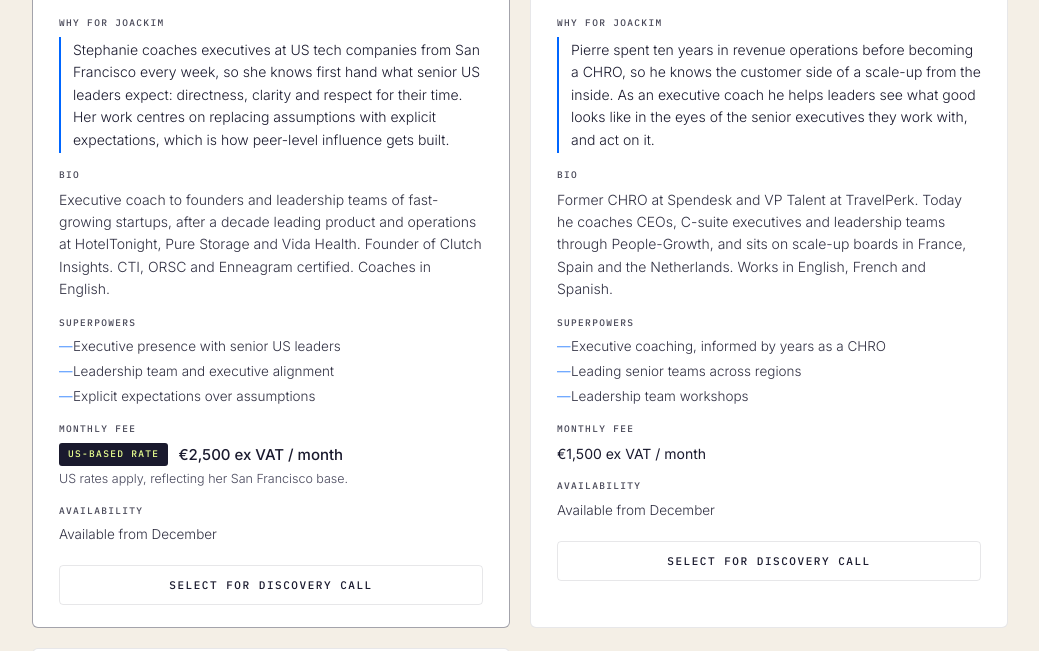
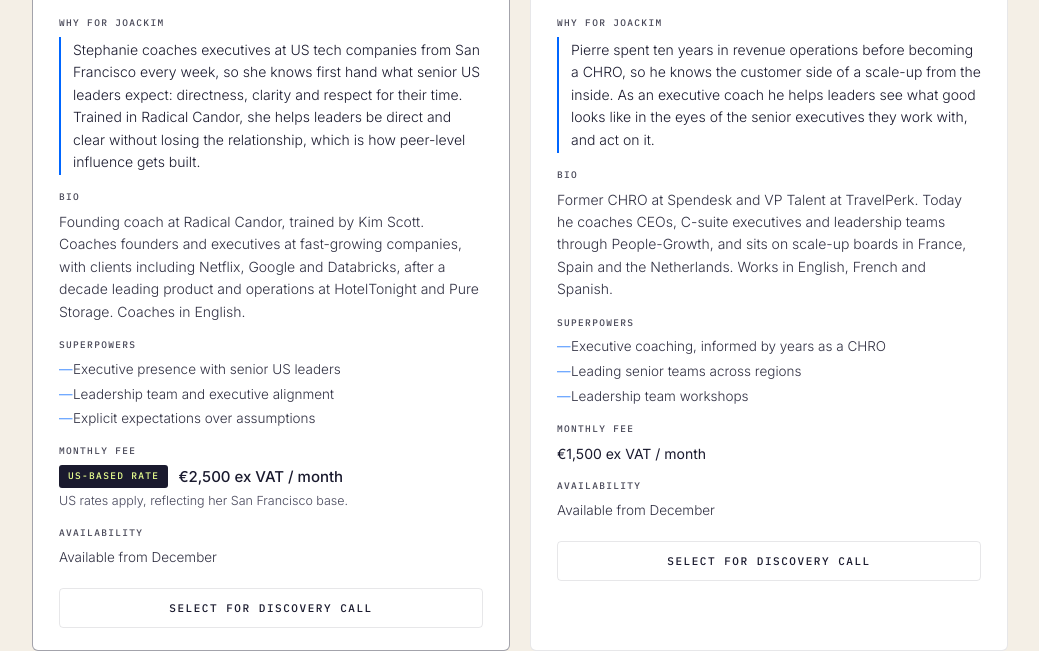
Before and after one commit to benoit-squadra/squadra-pitches, a plain HTML site: page scoreplay-joackim/index.html in a window 1280 px wide. Shown: the part 1956-2607 px from the top of the page, without its empty margins (120-1159 px from the left). Drawn offline with Linux system fonts and the light colour scheme.

Commit message:
Joackim page: add Radical Candor and relevant clients to Stephanie's card
Co-Authored-By: Claude Opus 5.5 <noreply@anthropic.com>
Claude-Session: https://claude.ai/code/session_018oXRkmjPNPpS33ovMzHbUe

```diff
--- a/scoreplay-joackim/index.html
+++ b/scoreplay-joackim/index.html
@@ -291,9 +291,9 @@ nav{position:relative;overflow:hidden;}
           <a href="https://www.linkedin.com/in/stephanieusry/" target="_blank" rel="noopener" class="coach-linkedin">LinkedIn profile →</a>
         </div>
       </div>
-      <div class="coach-section-label">Why for Joackim</div><div class="coach-why">Stephanie coaches executives at US tech companies from San Francisco every week, so she knows first hand what senior US leaders expect: directness, clarity and respect for their time. Her work centres on replacing assumptions with explicit expectations, which is how peer-level influence gets built.</div>
+      <div class="coach-section-label">Why for Joackim</div><div class="coach-why">Stephanie coaches executives at US tech companies from San Francisco every week, so she knows first hand what senior US leaders expect: directness, clarity and respect for their time. Trained in Radical Candor, she helps leaders be direct and clear without losing the relationship, which is how peer-level influence gets built.</div>
       <div class="coach-section-label">Bio</div>
-      <div class="coach-bio">Executive coach to founders and leadership teams of fast-growing startups, after a decade leading product and operations at HotelTonight, Pure Storage and Vida Health. Founder of Clutch Insights. CTI, ORSC and Enneagram certified. Coaches in English.</div>
+      <div class="coach-bio">Founding coach at Radical Candor, trained by Kim Scott. Coaches founders and executives at fast-growing companies, with clients including Netflix, Google and Databricks, after a decade leading product and operations at HotelTonight and Pure Storage. Coaches in English.</div>
       <div class="coach-section-label">Superpowers</div>
       <ul class="coach-superpowers"><li>Executive presence with senior US leaders</li><li>Leadership team and executive alignment</li><li>Explicit expectations over assumptions</li></ul>
       <div class="coach-section-label">Monthly fee</div><div class="coach-fee flagged"><span class="fee-pill">US-based rate</span>€2,500 ex VAT / month</div><div class="coach-fee-note">US rates apply, reflecting her San Francisco base.</div>
```
